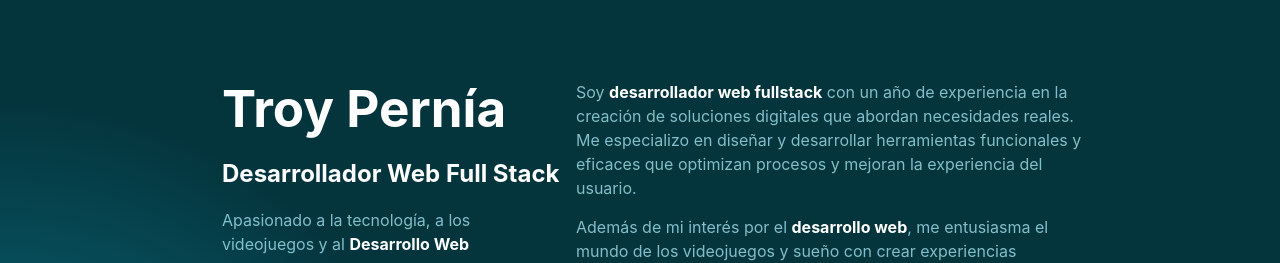
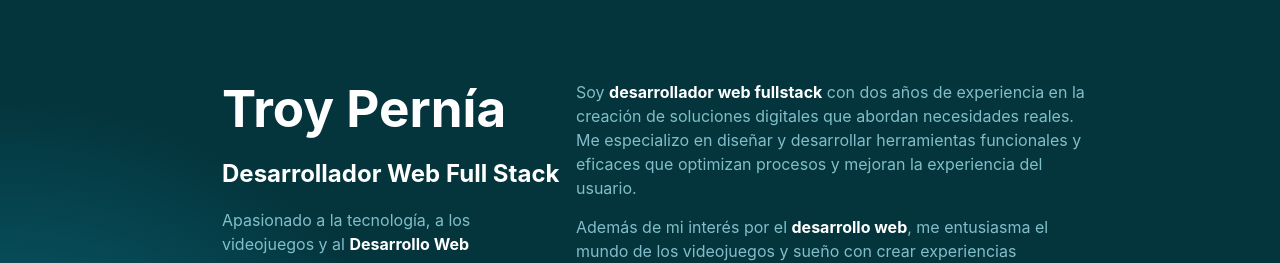
Before and after one commit to Tortoiselizard/Portafolio_Front, a React (Vite) app: page / in a window 1280 px wide. Shown: the top 263 px of the page. Built offline with nearby package versions, Linux system fonts and the light colour scheme.

Commit message:
fix: fix years experience

```diff
--- a/src/components/AboutMe/AboutMe.jsx
+++ b/src/components/AboutMe/AboutMe.jsx
@@ -3,7 +3,7 @@ import style from './AboutMe.module.css'
 function AboutMe () {
   return (
     <section id='AboutMe' className={style.AboutMeContainer}>
-      <p>Soy <strong><span>desarrollador web fullstack</span></strong> con un año de experiencia en la creación de soluciones digitales que abordan necesidades reales. Me especializo en diseñar y desarrollar herramientas funcionales y eficaces que optimizan procesos y mejoran la experiencia del usuario.</p>
+      <p>Soy <strong><span>desarrollador web fullstack</span></strong> con dos años de experiencia en la creación de soluciones digitales que abordan necesidades reales. Me especializo en diseñar y desarrollar herramientas funcionales y eficaces que optimizan procesos y mejoran la experiencia del usuario.</p>
       <p>Además de mi interés por el <strong><span>desarrollo web</span></strong>, me entusiasma el mundo de los videojuegos y sueño con crear experiencias interactivas que combinen tecnología y creatividad.</p>
     </section>
   )
```
